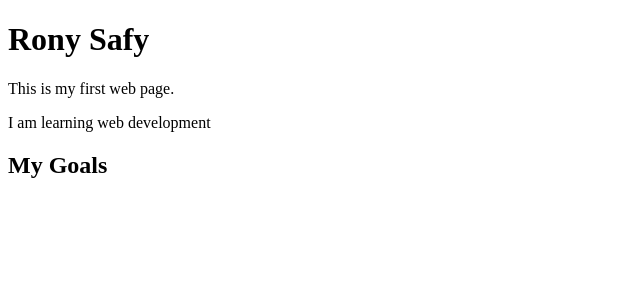
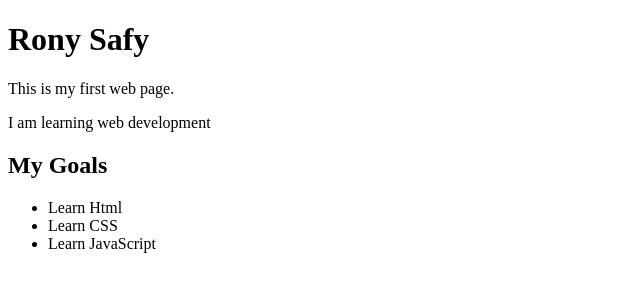
Before and after one commit to RONYSAFY/my-first-site, a plain HTML site: page index.html in a window 1280 px wide. Shown: the whole page, without its empty margins (0-640 px from the left). Drawn offline with Linux system fonts and the light colour scheme.

Commit message:
update my page

```diff
--- a/index.html
+++ b/index.html
@@ -9,5 +9,10 @@
   <p>This is my first web page.</p>
   <p>I am learning web development</p>
   <h2>My Goals</h2>
+  <ul>
+    <li>Learn Html</li>
+    <li>Learn CSS</li>
+    <li>Learn JavaScript</li>
+  </ul>
 </body>
 </html>
```
